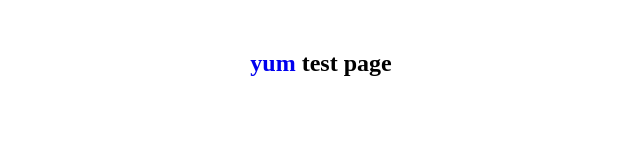
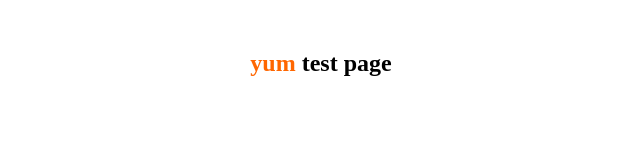
Before and after one commit to Julyyq/Julyyq.github.io, a plain HTML site: page yum.html in a window 1280 px wide. Shown: the full height of the page, 319-959 px from the left. Drawn offline with Linux system fonts and the light colour scheme.

Commit message:
change color

```diff
--- a/css/yum.css
+++ b/css/yum.css
@@ -1 +1,2 @@
 h2 {margin-top: 50px; text-align: center;}
+a {color: #FF6600;}
```
